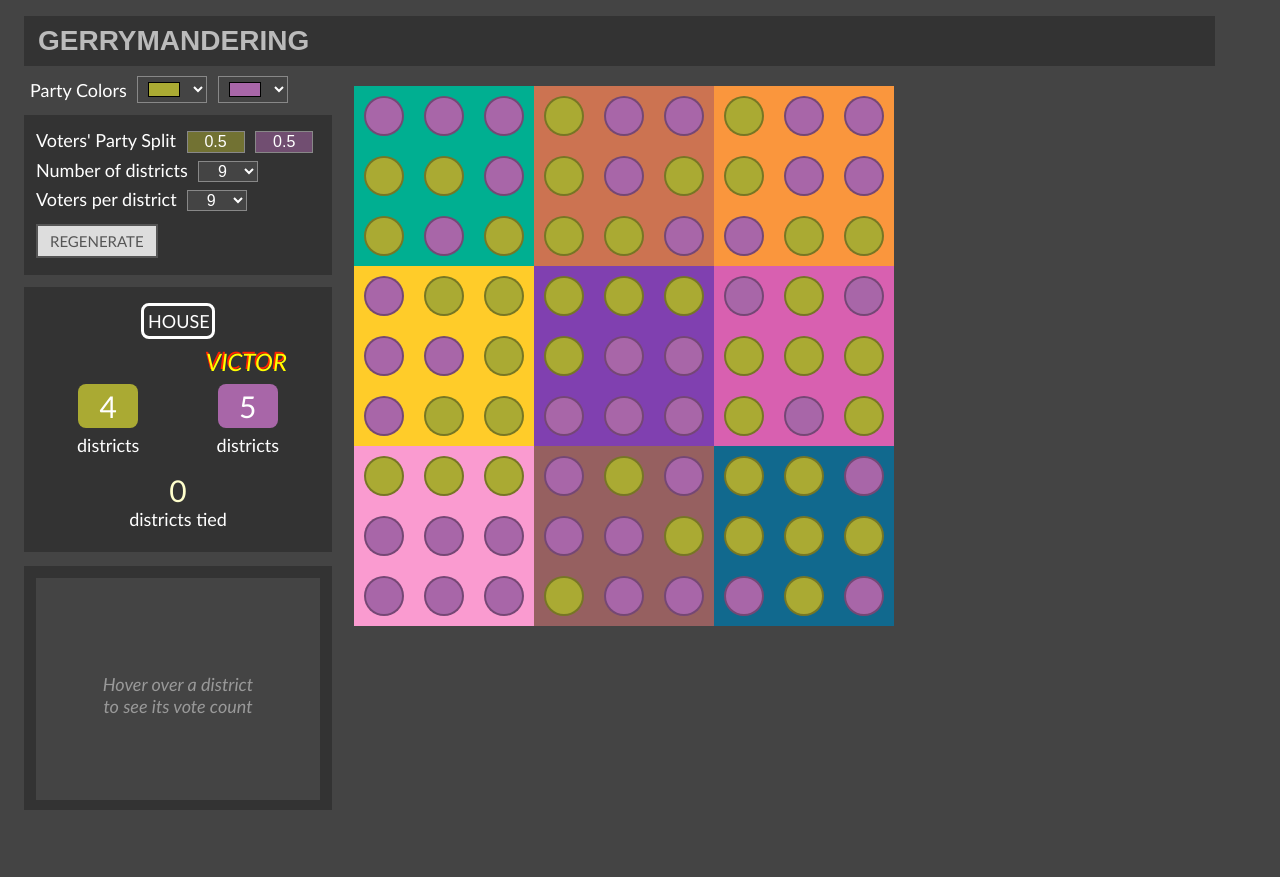
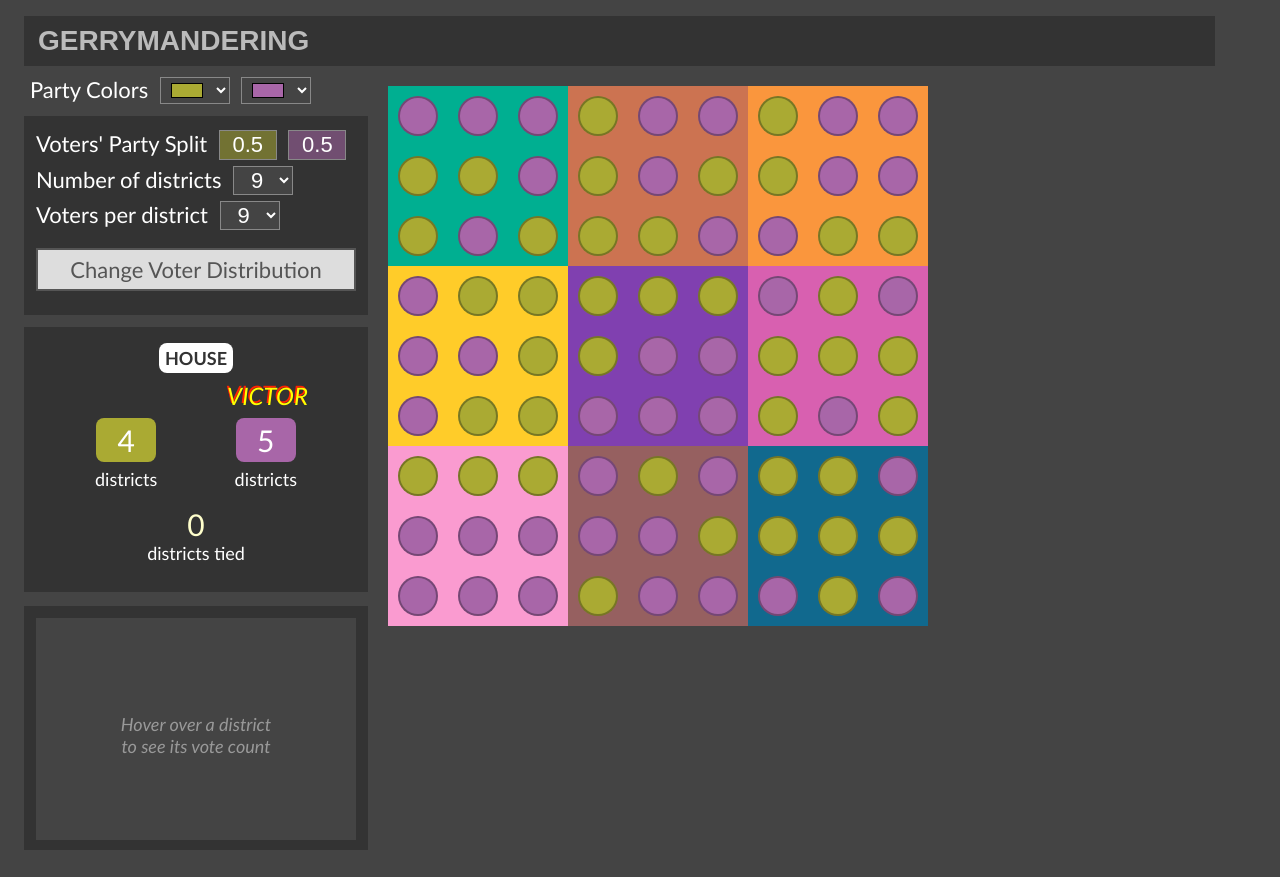
Before and after one commit to Persola/gerrymandering-game, a plain HTML site: page sim.html in a window 1280 px wide. Before the commit the page ends 837 px from the top, so only its background shows below. Drawn offline with Linux system fonts and the light colour scheme.

Commit message:
styling changes (from design meeting)

```diff
--- a/sim.css
+++ b/sim.css
@@ -3,7 +3,7 @@
   --panel-color: #333;
   --font-color: #fff;
   --font-family: 'Trebuchet MS', sans-serif;
-  --panel-width: 284px;
+  --panel-width: 320px;
   --subtle-color: #999;
 }
 
@@ -34,11 +34,12 @@ body {
   margin: 10px 0 10px 16px;
   flex-grow: 0;
   flex-basis: 310px;
-  min-width: 310px;
+  min-width: 344px;
 }
 
 .controlLine {
   margin: 6px 0;
+  font-size: 22px;
 }
 
 .button {
@@ -56,13 +57,14 @@ body {
 
 .houseTitle {
   border-radius: 8px;
-  border: 3px solid #fff;
-  color: #fff;
+  color: var(--panel-color);
+  background-color: #fff;
+  font-weight: 800;
   margin: 8px auto;
   padding: 4px;
   text-align: center;
   vertical-align: middle;
-  width: 60px;
+  width: 66px;
 }
 
 .partyControlReport {
@@ -98,14 +100,14 @@ body {
 
 .winnerDeclarationLeft {
   text-align: left;
-  margin-left: 33px;
+  margin-left: 52px;
   color: #ff0;
   text-shadow: #f20 -1.6px -1.6px;
 }
 
 .winnerDeclarationRight {
   text-align: right;
-  margin-right: 33px;
+  margin-right: 48px;
   color: #ff0;
   text-shadow: #f20 -1.6px -1.6px;
 }
@@ -215,7 +217,7 @@ body {
   margin-left: 6px;
   background-color: var(--bg-color);
   color: var(--font-color);
-  font-size: 16px;
+  font-size: 22px;
   text-align: center;
   text-align-last: center;
 }
@@ -248,10 +250,13 @@ input[type=color] {
 }
 
 .regenerateButton {
+  display: block;
+  width: 292px;
 	cursor: pointer;
-	font-size: 15px;
 	padding: 6px 12px;
 	text-decoration: none;
+  text-align: center;
+  font-size: 22px;
 }
 .regenerateButton:active {
 	position: relative;
--- a/sim.html
+++ b/sim.html
@@ -65,7 +65,7 @@
             </select>
           </div>
           <div class="regenerateButtonWrapper">
-            <a href="#" class="regenerateButton" onClick="generate()">REGENERATE</a>
+            <a href="#" class="regenerateButton" onClick="generate()">Change Voter Distribution</a>
           </div>
         </div>
         <div class="houseReport"></div>
```
